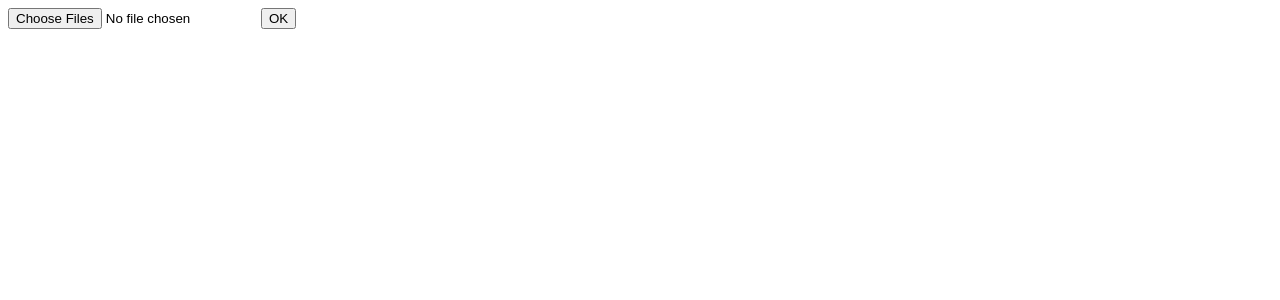
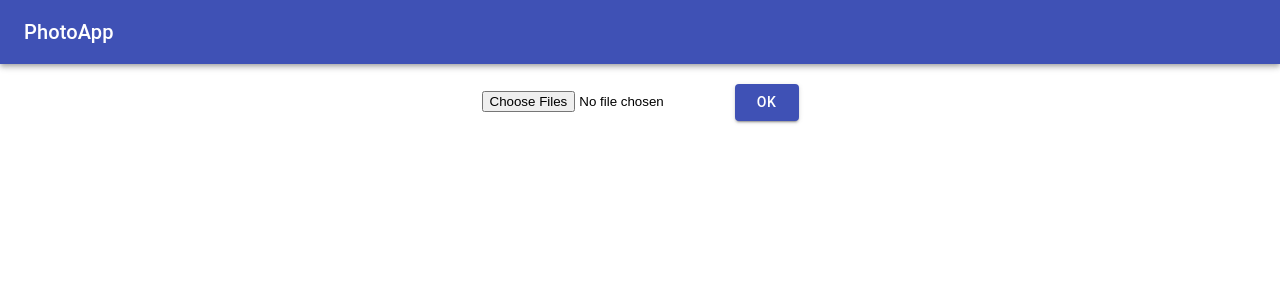
Before and after one commit to madishak/photoApp, a React app: page / in a window 1280 px wide. Shown: the top 300 px of the page. Built offline with nearby package versions, Linux system fonts and the light colour scheme; a small style sheet from the web is missing.

Commit message:
Changed files and added some styles

```diff
--- a/components/App.js
+++ b/components/App.js
@@ -1,56 +1,30 @@
 import React, { Component } from "react";
-import { connect } from "react-redux";
-import { uniqueId } from "lodash";
-import { addPhotos, removePhoto } from "./actions/index";
 import "roboto-fontface/css/roboto/roboto-fontface.css";
+import { Grid } from "@material-ui/core";
+import Header from "./Header";
+import Form from "./Form";
+import PhotoCard from "./PhotoCard";
 
-const mapStateToProps = (state) => {
-  console.log("State", state.photos);
-  return {
-    photos: state.photos,
-  };
-};
 
 class App extends Component {
-  constructor(props) {
-    super(props);
-    this.fileInput = React.createRef();
-  }
 
-  handleSubmit = (e) => {
-    e.preventDefault();
-    const { dispatch } = this.props;
-    const files = Object.values(
-      this.fileInput.current.files
-    ).map((file, ind) => ({ id: uniqueId(), file: URL.createObjectURL(file) }));
-    dispatch(addPhotos(files));
-    console.log("Files", files);
-  };
-
-  createImg = (key, file) => <img key={key} alt={key} src={file} />;
 
   render() {
-    const { photos } = this.props;
 
     return (
       <div>
-        <form className="form" onSubmit={this.handleSubmit}>
-          <input
-            className="form__input"
-            type="file"
-            multiple
-            ref={this.fileInput}
-          />
-          <button className="form__button" type="submit">
-            OK
-          </button>
-        </form>
-        {photos.length
-          ? photos.map(({ id, file }) => this.createImg(id, file))
-          : null}
+        <Header />
+
+        <Grid container justify="center" item  xs={12}>
+        <Form />
+        </Grid>
+
+          <Grid container  justify="center" item spacing={2}>
+      <PhotoCard />
+        </Grid>
       </div>
     );
   }
 }
 
-export default connect(mapStateToProps)(App);
+export default App;
--- /dev/null
+++ b/components/Form.js
@@ -0,0 +1,59 @@
+import React, { useRef } from "react";
+import { connect } from "react-redux";
+import { uniqueId } from "lodash";
+import { makeStyles } from "@material-ui/core/styles";
+import { addPhotos } from "./actions/index";
+import { Button } from "@material-ui/core";
+
+const useStyles = makeStyles((theme) => ({
+  root: {
+    margin: 20,
+  },
+}));
+
+const mapStateToProps = (state) => {
+  console.log("State", state.photos);
+  return {
+    photos: state.photos,
+  };
+};
+
+const Form = (props) => {
+  const classes = useStyles();
+  const fileInput = useRef(null);
+
+  const handleSubmit = (e) => {
+    e.preventDefault();
+    const { dispatch } = props;
+    const files = Object.values(fileInput.current.files).map((file) => ({
+      id: uniqueId(),
+      file: URL.createObjectURL(file),
+    }));
+    dispatch(addPhotos(files));
+  };
+
+  return (
+    <div>
+      <form className={classes.root} onSubmit={handleSubmit}>
+        <input
+          accept="image/*"
+          className="form__input"
+          type="file"
+          multiple
+          ref={fileInput}
+        />
+
+        <Button
+          className="form__button"
+          type="submit"
+          variant="contained"
+          color="primary"
+        >
+          OK
+        </Button>
+      </form>
+    </div>
+  );
+};
+
+export default connect(mapStateToProps)(Form);
--- /dev/null
+++ b/components/Header.js
@@ -0,0 +1,24 @@
+import React, { Component } from "react";
+import "roboto-fontface/css/roboto/roboto-fontface.css";
+import  { AppBar } from '@material-ui/core';
+import { Toolbar } from "@material-ui/core";
+import { Typography } from "@material-ui/core";
+
+class Header extends Component {
+
+    render() {
+
+        return (
+              <AppBar position="static">
+                    <Toolbar>
+                        <Typography variant="h6">
+                            PhotoApp
+                        </Typography>
+                    </Toolbar>
+                </AppBar>
+
+          );
+    }
+}
+
+export default Header;
--- /dev/null
+++ b/components/PhotoCard.js
@@ -0,0 +1,78 @@
+import React from "react";
+import { connect } from "react-redux";
+import { makeStyles } from "@material-ui/core/styles";
+// import clsx from 'clsx';
+import Card from "@material-ui/core/Card";
+import CardHeader from "@material-ui/core/CardHeader";
+import CardMedia from "@material-ui/core/CardMedia";
+import IconButton from "@material-ui/core/IconButton";
+import { red } from "@material-ui/core/colors";
+import { Grid } from "@material-ui/core";
+import DeleteIcon from "@material-ui/icons/Delete";
+import { removePhoto } from "./actions/index";
+
+const useStyles = makeStyles((theme) => ({
+  root: {
+    maxWidth: 345,
+    marginTop: 25,
+  },
+  media: {
+    height: 0,
+    width: "auto",
+    paddingTop: "56.25%", // 16:9
+  },
+  expand: {
+    transform: "rotate(0deg)",
+    marginLeft: "auto",
+    transition: theme.transitions.create("transform", {
+      duration: theme.transitions.duration.shortest,
+    }),
+  },
+  expandOpen: {
+    transform: "rotate(180deg)",
+  },
+  avatar: {
+    backgroundColor: red[500],
+  },
+}));
+
+const mapStateToProps = (state) => {
+  return {
+    photos: state.photos,
+  };
+};
+
+const PhotoCard = (props) => {
+  const classes = useStyles();
+  const { photos } = props;
+
+  const handleRemoveCard = (id) => {
+    console.log(props);
+    const { dispatch } = props;
+    dispatch(removePhoto(id));
+  };
+
+  return photos.length
+    ? photos.map(({ id, file }) => (
+        <Grid item xs={12} sm={4} key={id}>
+          <Card className={classes.root}>
+            <CardHeader
+              action={
+                <IconButton
+                  aria-label="settings"
+                  onClick={() => handleRemoveCard(id)}
+                >
+                  <DeleteIcon />
+                </IconButton>
+              }
+              title="Shrimp and Chorizo Paella"
+            />
+            <CardMedia className={classes.media} image={file} title="pic" />
+          </Card>
+        </Grid>
+      ))
+    : null;
+  // }
+};
+
+export default connect(mapStateToProps)(PhotoCard);
--- a/components/index.html
+++ b/components/index.html
@@ -4,7 +4,7 @@
     <meta charset="UTF-8" />
     <title>Madina Karachai - PhotoApp</title>
   </head>
-  <body>
+  <body style="margin: 0; height: 100%;">
     <div id="app"></div>
   </body>
 </html>
--- a/components/index.js
+++ b/components/index.js
@@ -2,6 +2,7 @@ import React from "react";
 import { render } from "react-dom";
 import { Provider } from "react-redux";
 import { createStore } from "redux";
+import "roboto-fontface/css/roboto/roboto-fontface.css";
 import photos from "./reducers/index.js";
 import App from "./App";
 
--- a/components/reducers/index.js
+++ b/components/reducers/index.js
@@ -4,13 +4,12 @@ const photos = (state = [], action) => {
   switch (action.type) {
     case "ADD_PHOTOS": {
       const { photos } = action;
-      // return { photos, ...state }
       console.log(photos);
-      return [...photos];
+      return [...photos, ...state];
     }
     case "REMOVE_PHOTO": {
       const { id } = action;
-      return state.filter((photo, ind) => ind !== id);
+      return state.filter((photo) => photo.id !== id);
     }
     default:
       return state;
```
